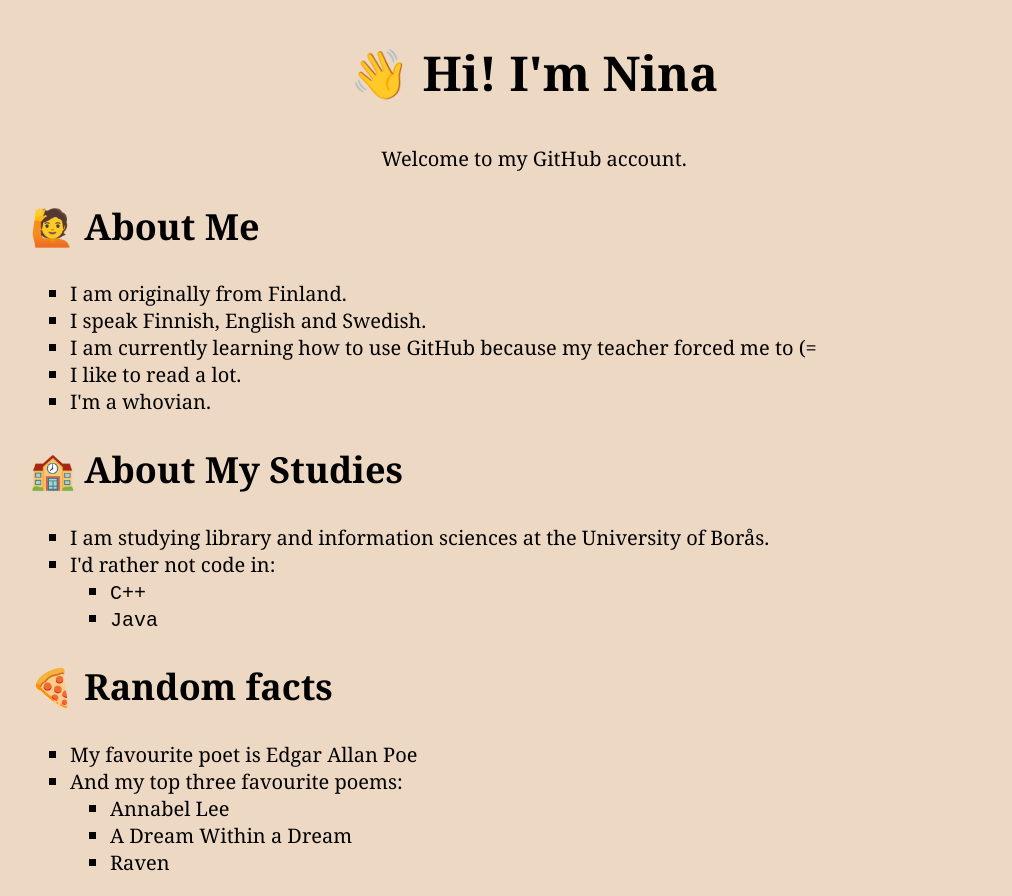
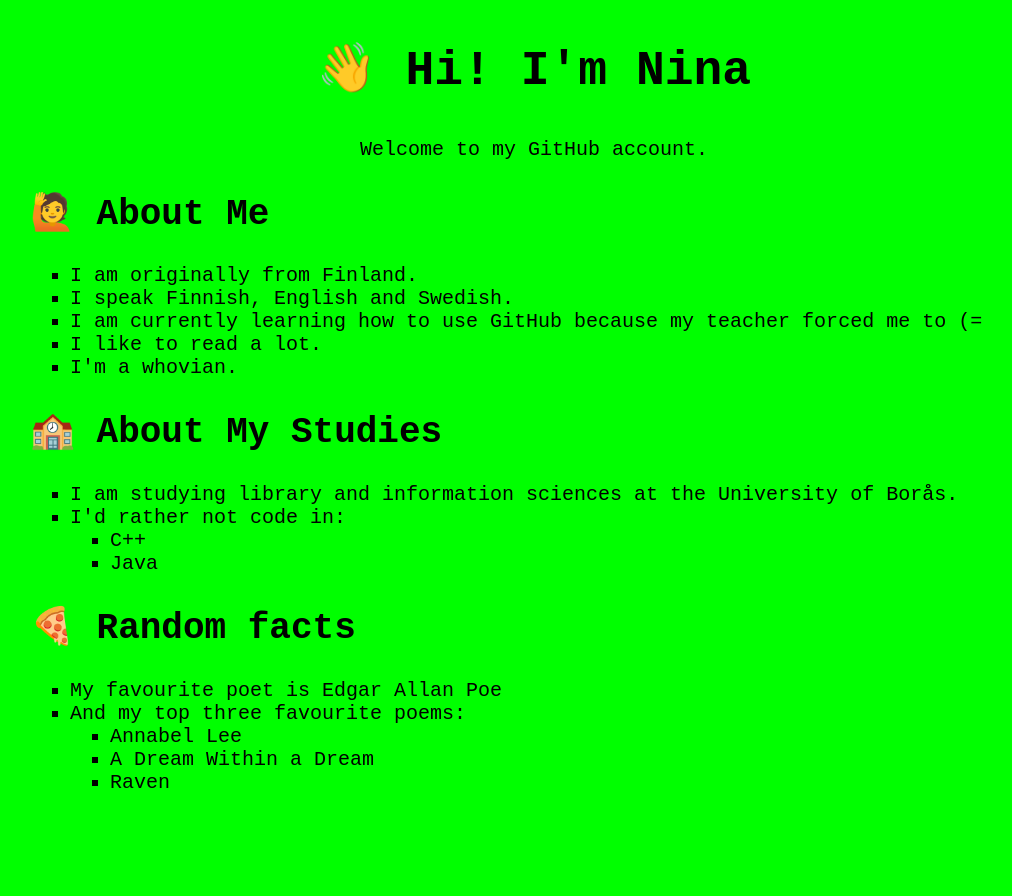
Before and after one commit to s2309927/gh-pages-about-me, a plain HTML site: page index.html in a window 1280 px wide. Shown: the whole page, without its empty margins (106-1118 px from the left). After the commit the page ends 814 px from the top, so only its background shows below. Drawn offline with Linux system fonts and the light colour scheme.

Commit message:
taustaväri ja fontti

```diff
--- a/css/style.css
+++ b/css/style.css
@@ -1,8 +1,8 @@
 /* Feel free to change me and make me your own! */
 
 body {
-  background-color: #edd8c3;
-  font-family: Georgia, serif;
+  background-color: #00ff00;
+  font-family: "Courier New", Georgia, serif;
 }
 
 article {
```
